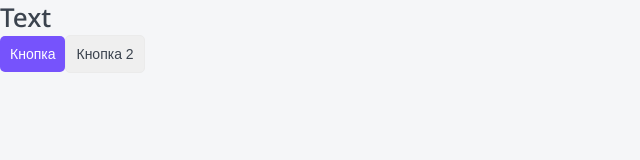
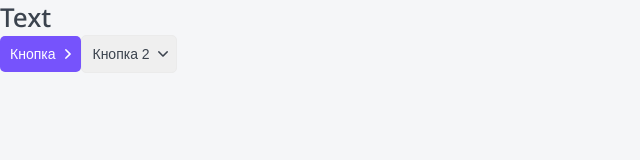
Before and after one commit to rail-sabirov/my-top, a Next.js app: page / in a window 1280 px wide. Shown: the top 160 px of the page, without its empty margins (0-640 px from the left). Built offline with nearby package versions, Linux system fonts and the light colour scheme.

Commit message:
Button: Add SVG icon

```diff
--- a/components/Button/Button.module.css
+++ b/components/Button/Button.module.css
@@ -32,3 +32,18 @@
     color: var(--white);
     background-color: var(--primary);
 }
+
+.arrow {
+    display: inline-block;
+
+    margin-left: 10px;
+}
+
+.down {
+    transform: rotate(90deg);
+    transition: all 0.3s;
+}
+
+.primary svg, .ghost:hover svg {
+    fill: var(--white);
+}
--- a/components/Button/Button.props.ts
+++ b/components/Button/Button.props.ts
@@ -3,4 +3,7 @@ import { ButtonHTMLAttributes, DetailedHTMLProps, ReactNode } from 'react';
 export interface ButtonProps extends DetailedHTMLProps<ButtonHTMLAttributes<HTMLButtonElement>, HTMLButtonElement> {
     children: ReactNode;
     appearance: 'primary' | 'ghost';
+
+    // Параметр для стрелки, принимает три значения и ?-будет не обязательным
+    arrow?: 'right' | 'down' | 'none';
 }
--- a/components/Button/Button.tsx
+++ b/components/Button/Button.tsx
@@ -1,15 +1,17 @@
 import styles from './Button.module.css';
 import { ButtonProps } from './Button.props';
+import ArrowIcon from './button-arrow.svg';
 import cn from 'classnames';
 
 // <Button appearance="primary">Press me</Button>
 
 // appearance - тип кнопки
+// arrow - стрелка на кнопке, по умолчанию none
 // children - содержимое тега компонента <Button>children</Button>
 // className - классы прописаные в теге
 // ...props - остальные свойства которые наследуются от родителей ButtonProps
 
-export const Button = ({ appearance, children, className, ...props }: ButtonProps): JSX.Element => {
+export const Button = ({ appearance, arrow = 'none',children, className, ...props }: ButtonProps): JSX.Element => {
     return (<button
         className={cn(styles.button, className, {
             [styles.primary]: appearance == 'primary',
@@ -20,5 +22,10 @@ export const Button = ({ appearance, children, className, ...props }: ButtonProp
         {...props}
     >
         {children}
+        {arrow != 'none' && <span className={cn(styles.arrow, {
+            [styles.down]: arrow == 'down'
+        })}>
+            <ArrowIcon />
+            </span>}
     </button>);
 };
--- a/next.config.js
+++ b/next.config.js
@@ -1,6 +1,38 @@
 /** @type {import('next').NextConfig} */
+
 const nextConfig = {
   reactStrictMode: true,
+
+  webpack(config) {
+    config.module.rules.push({
+     loader: '@svgr/webpack',
+     options: {
+      prettier: false,
+      svgo: true,
+      svgoConfig: {
+        plugins: [
+          {
+            // В последней документации имя плагинам задавать обязательно!
+            name: 'preset-default',
+            params: {
+              overrides: {
+                // disable plugins
+                removeViewBox: false,
+              }
+            }
+
+          }
+        ]
+      },
+
+      titleProp: true,
+     },
+
+     test: /\.svg$/,
+    });
+
+    return config;
+  }
 }
 
 module.exports = nextConfig
--- a/package.json
+++ b/package.json
@@ -24,6 +24,7 @@
     "win-node-env": "^0.6.1"
   },
   "devDependencies": {
+    "@svgr/webpack": "^8.0.1",
     "@types/classnames": "^2.3.1",
     "@typescript-eslint/eslint-plugin": "^5.59.6",
     "@typescript-eslint/parser": "^5.59.6",
--- a/pages/index.tsx
+++ b/pages/index.tsx
@@ -6,7 +6,7 @@ const inter = Inter({ subsets: ['latin'] });
 export default function Home(): JSX.Element {
   return (<>
     <Htag tag='h1'>Text</Htag>
-    <Button appearance='primary' className='my-class'>Кнопка</Button>
-    <Button appearance='ghost'>Кнопка 2</Button>
+    <Button appearance='primary' className='my-class' arrow='right'>Кнопка</Button>
+    <Button appearance='ghost' arrow='down'>Кнопка 2</Button>
   </>);
 }
```
Also changed, not shown: components/Button/button-arrow.svg (added), 1 other file (tests, documents, lock files or other folders).
